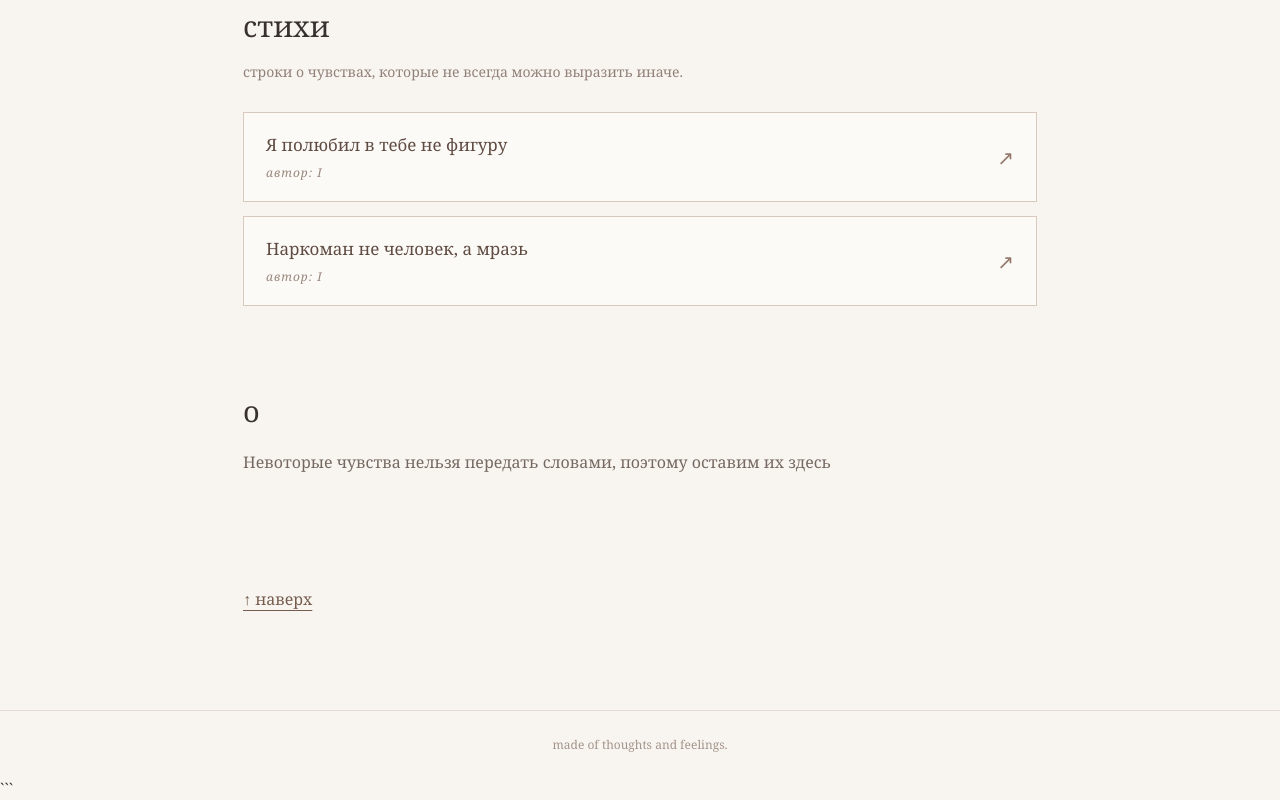
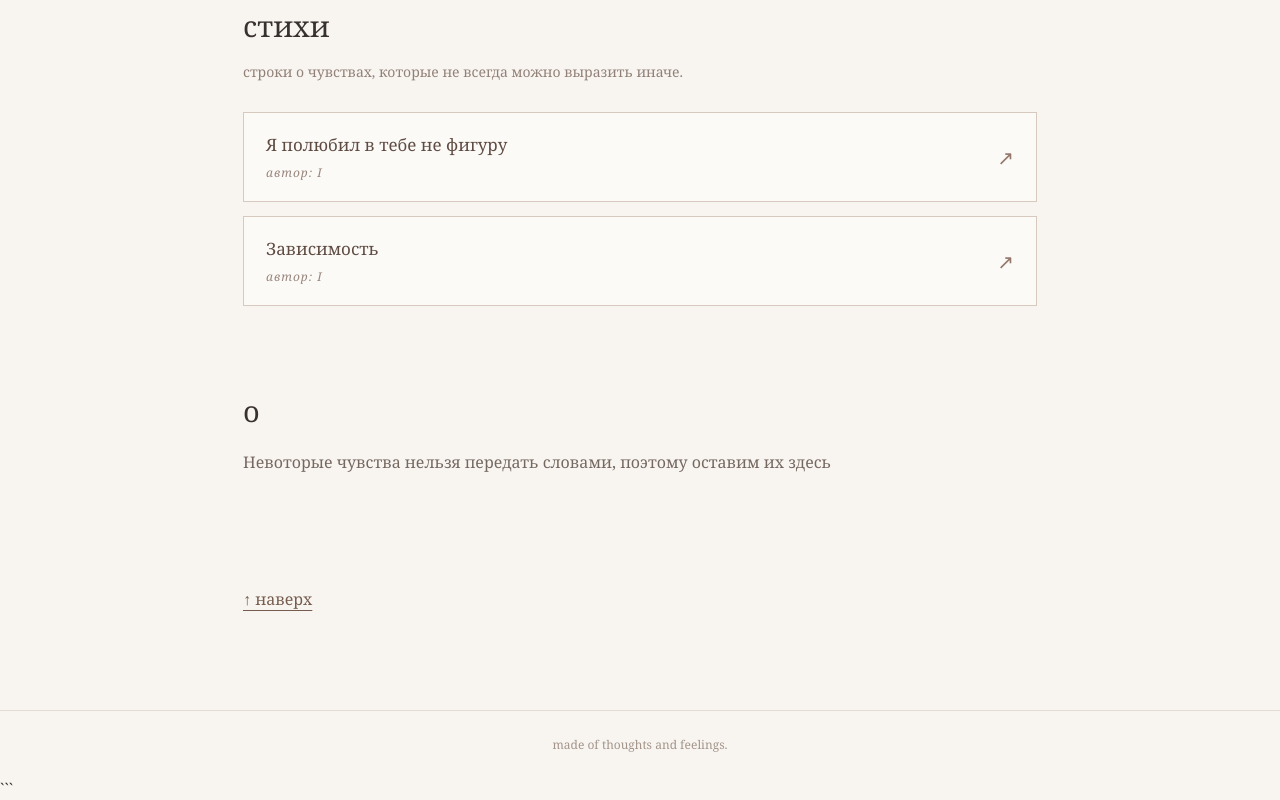
Before and after one commit to chaosinpeace/l.github.io, a plain HTML site: page index.html in a window 1280 px wide. Shown: the part 1402-2202 px from the top of the page. Drawn offline with Linux system fonts and the light colour scheme.

Commit message:
index.html

```diff
--- a/index.html
+++ b/index.html
@@ -267,7 +267,7 @@
 
         <a class="work-link" href="posts/fifth-poem.html">
           <span>
-            <span>Наркоман не человек, а мразь</span>
+            <span>Зависимость</span>
             <small class="author">автор: I</small>
           </span>
           <span class="arrow">↗</span>
```
